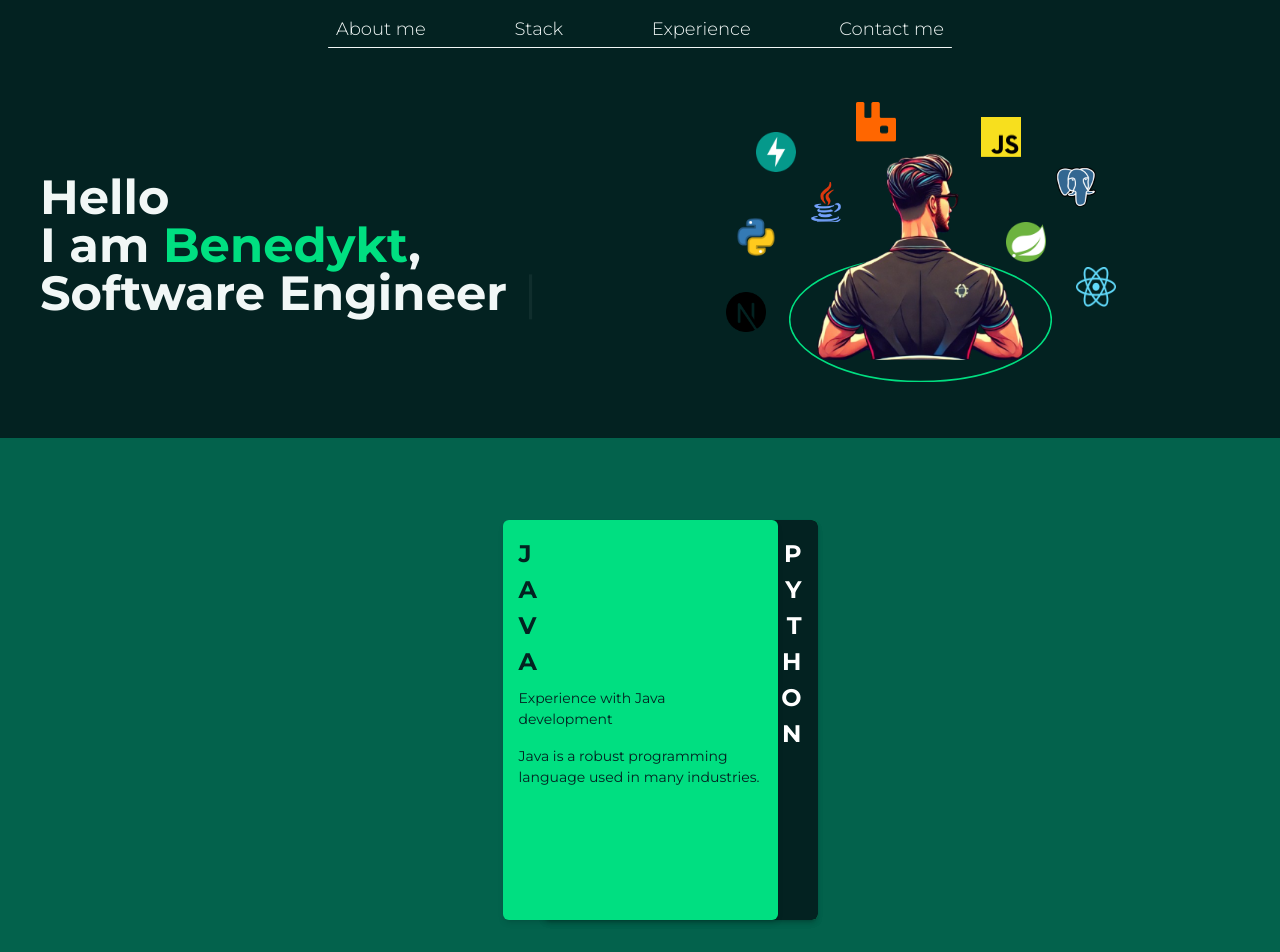
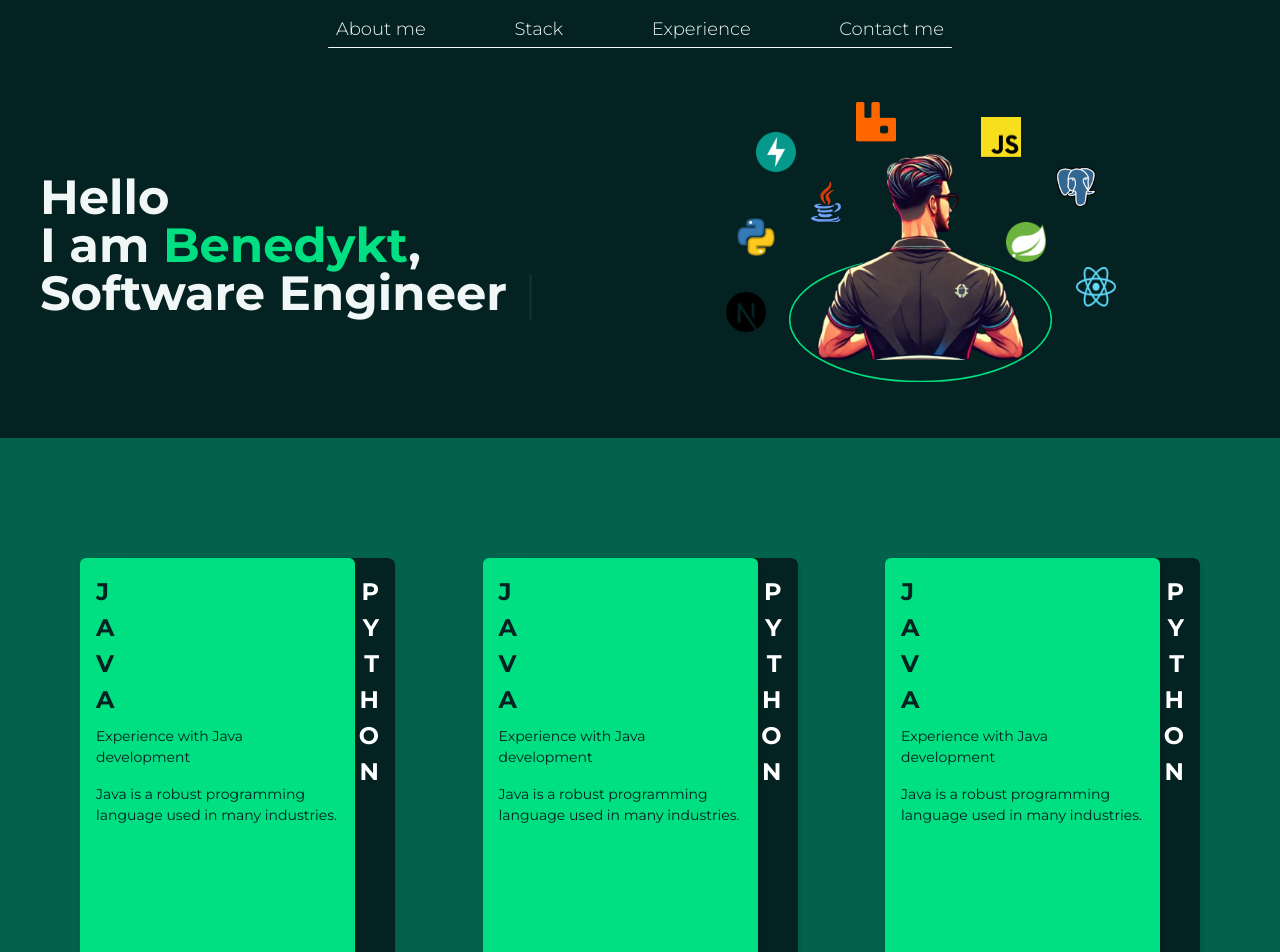
Before and after one commit to benhus8/benedykt-the-dev, a Next.js app in the folder frontend/: page /en in a window 1280 px wide. Shown: the top 952 px of the page. Built offline with nearby package versions, Linux system fonts and the light colour scheme.

Commit message:
add Three card Sliders

```diff
--- a/frontend/app/[locale]/_components/Stack.jsx
+++ b/frontend/app/[locale]/_components/Stack.jsx
@@ -27,12 +27,18 @@ const cards = [
 export default function StackSection() {
     return (
         <div>
-            <div className="w-full min-h-[300px] bg-primary-dark mt-10">
-                <div className="pt-0.5">
-                    <CardSlider />
+            <div className="w-full min-h-[300px] bg-primary-dark mt-10 flex flex-col sm:flex-row justify-between items-center p-10">
+                <div className="pl-10">
+                    <CardSlider/>
+                </div>
+                <div className="">
+                    <CardSlider/>
+                </div>
+                <div className=" pr-20">
+                    <CardSlider/>
                 </div>
             </div>
-            <AsymmetricEnding />
+            <AsymmetricEnding/>
         </div>
     )
 }
```
